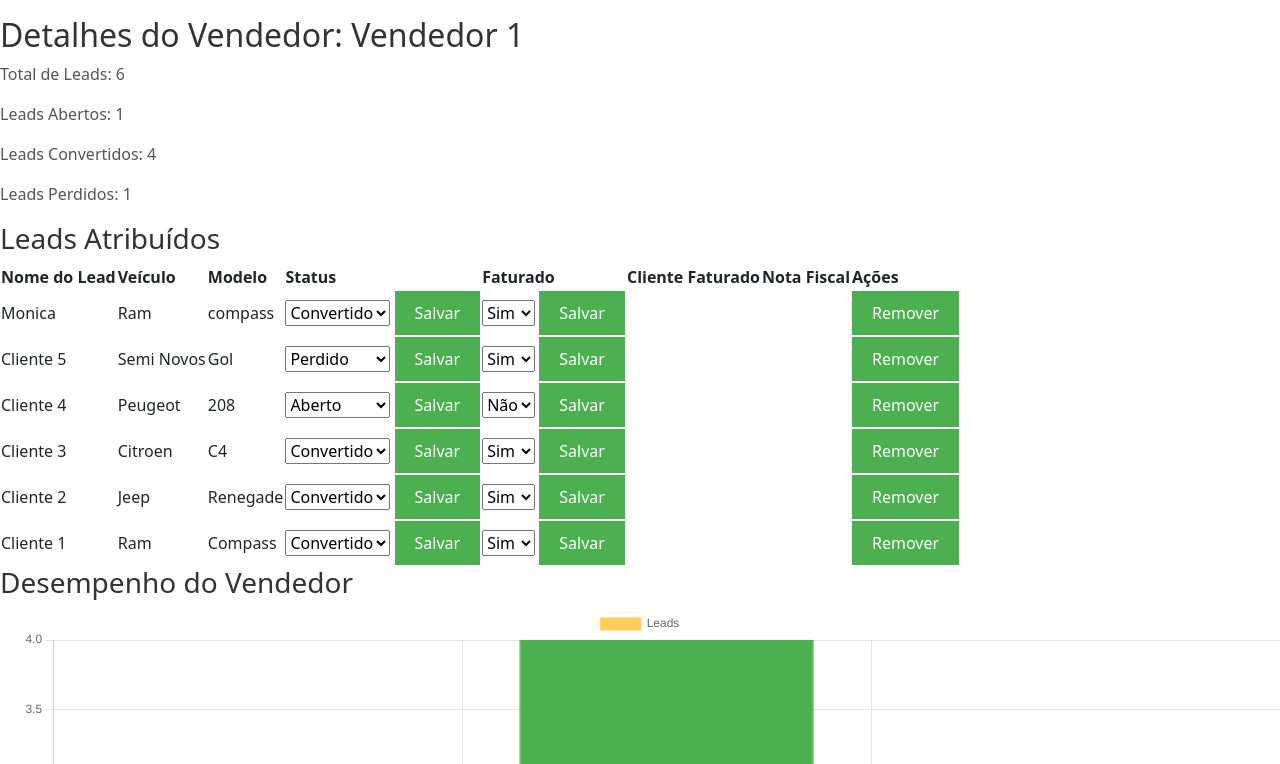
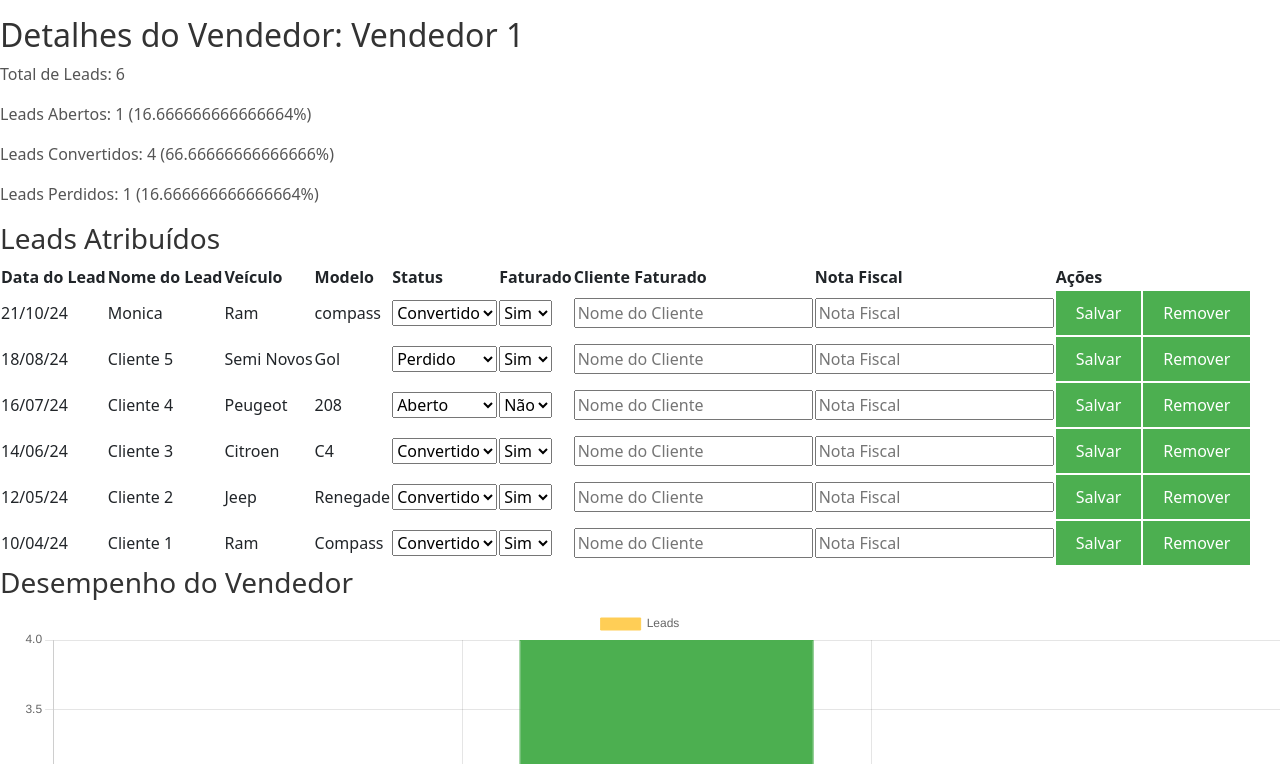
Before and after one commit to SWEThiago/projeto-monica-2.0, a Flask app: page /vendedores/1 in a window 1280 px wide. Shown: the part 160-924 px from the top of the page. Run offline with Flask 3, Linux system fonts and the light colour scheme.

Commit message:
atualizando vendedores detalhes

```diff
--- a/app.py
+++ b/app.py
@@ -65,7 +65,12 @@ def detalhes_vendedor(vendedor_id):
         if (not inicio or datetime.strptime(lead['data_lead'], '%Y-%m-%d') >= inicio) and
            (not fim or datetime.strptime(lead['data_lead'], '%Y-%m-%d') <= fim)
     ]
-    leads_filtrados.sort(key=lambda lead: datetime.strptime(lead['data_lead'], '%Y-%m-%d'), reverse=True)
+
+    # Converter data_lead para datetime
+    for lead in leads_filtrados:
+        lead['data_lead'] = datetime.strptime(lead['data_lead'], '%Y-%m-%d')
+
+    leads_filtrados.sort(key=lambda lead: lead['data_lead'], reverse=True)
 
     total_leads = len(leads_filtrados)
     aberto, convertido, perdido = calcular_metricas_por_vendedor(leads_filtrados)
@@ -123,7 +128,7 @@ def atualizar_lead(vendedor_id):
                 if lead['id'] == lead_id:
                     lead['status'] = request.form.get(f'status_{lead_id}')
                     lead['faturado'] = request.form.get(f'faturado_{lead_id}')
-                    lead['cliente_faturado'] = request.form.get(f'cliente_faturado_{lead_id}', '') if request.form.get(f'faturado_{lead_id}') == 'Sim' else ''
+                    lead['cliente_faturado'] = request.form.get(f'cliente_faturado_{lead_id}', '')
                     lead['nota_fiscal'] = request.form.get(f'nota_fiscal_{lead_id}', '')
                     salvar_dados(dados)
                     return redirect(url_for('detalhes_vendedor', vendedor_id=vendedor_id))
--- a/dados.json
+++ b/dados.json
@@ -286,26 +286,14 @@
                 "nota_fiscal": ""
             },
             {
-                "id": 6,
-                "data_lead": "2024-10-21",
+                "id": 4,
+                "data_lead": "2024-10-23",
                 "nome": "Monica",
                 "contato": "teste@gmail.com",
                 "veiculo": "Ram",
-                "modelo": "gol",
-                "status": "Convertido",
-                "faturado": null,
-                "cliente_faturado": "",
-                "nota_fiscal": ""
-            },
-            {
-                "id": 7,
-                "data_lead": "2024-10-21",
-                "nome": "Thiago teste",
-                "contato": "teste@gmail.com",
-                "veiculo": "Ram",
-                "modelo": "gol",
-                "status": "Convertido",
-                "faturado": null,
+                "modelo": "compass",
+                "status": "Aberto",
+                "faturado": "Nao",
                 "cliente_faturado": "",
                 "nota_fiscal": ""
             }
--- a/templates/vendedor_detalhes.html
+++ b/templates/vendedor_detalhes.html
@@ -6,15 +6,16 @@
 
     <div class="leads-info">
         <p>Total de Leads: {{ total_leads }}</p>
-        <p>Leads Abertos: {{ quantidade_aberto }}</p>
-        <p>Leads Convertidos: {{ quantidade_convertido }}</p>
-        <p>Leads Perdidos: {{ quantidade_perdido }}</p>
+        <p>Leads Abertos: {{ quantidade_aberto }} ({{ (quantidade_aberto / total_leads) * 100 if total_leads > 0 else 0 }}%)</p>
+        <p>Leads Convertidos: {{ quantidade_convertido }} ({{ (quantidade_convertido / total_leads) * 100 if total_leads > 0 else 0 }}%)</p>
+        <p>Leads Perdidos: {{ quantidade_perdido }} ({{ (quantidade_perdido / total_leads) * 100 if total_leads > 0 else 0 }}%)</p>
     </div>
 
     <h3>Leads Atribuídos</h3>
     <table class="table-leads">
         <thead>
             <tr>
+                <th>Data do Lead</th>
                 <th>Nome do Lead</th>
                 <th>Veículo</th>
                 <th>Modelo</th>
@@ -28,32 +29,35 @@
         <tbody>
             {% for lead in leads %}
             <tr>
+                <form method="POST" action="{{ url_for('atualizar_lead', vendedor_id=vendedor.id) }}">
+                    <input type="hidden" name="lead_id" value="{{ lead.id }}">
+                    <td>{{ lead.data_lead.strftime('%d/%m/%y') }}</td>
                     <td>{{ lead.nome }}</td>
                     <td>{{ lead.veiculo }}</td>
                     <td>{{ lead.modelo }}</td>
                     <td>
-                    <form method="POST" action="{{ url_for('atualizar_lead', vendedor_id=vendedor.id) }}">
-                        <input type="hidden" name="lead_id" value="{{ lead.id }}">
                         <select name="status_{{ lead.id }}">
                             <option value="Aberto" {% if lead.status == 'Aberto' %}selected{% endif %}>Aberto</option>
                             <option value="Convertido" {% if lead.status == 'Convertido' %}selected{% endif %}>Convertido</option>
                             <option value="Perdido" {% if lead.status == 'Perdido' %}selected{% endif %}>Perdido</option>
                         </select>
-                        <button type="submit">Salvar</button>
-                    </form>
                     </td>
                     <td>
-                    <form method="POST" action="{{ url_for('atualizar_lead', vendedor_id=vendedor.id) }}">
-                        <input type="hidden" name="lead_id" value="{{ lead.id }}">
                         <select name="faturado_{{ lead.id }}">
                             <option value="Sim" {% if lead.faturado == 'Sim' %}selected{% endif %}>Sim</option>
                             <option value="Nao" {% if lead.faturado == 'Nao' %}selected{% endif %}>Não</option>
                         </select>
-                        <button type="submit">Salvar</button>
+                    </td>
+                    <td>
+                        <input type="text" name="cliente_faturado_{{ lead.id }}" value="{{ lead.cliente_faturado }}" placeholder="Nome do Cliente">
+                    </td>
+                    <td>
+                        <input type="text" name="nota_fiscal_{{ lead.id }}" value="{{ lead.nota_fiscal }}" placeholder="Nota Fiscal">
+                    </td>
+                    <td>
+                        <button type="submit" class="botao-salvar">Salvar</button>
+                    </td>
                 </form>
-                </td>
-                <td>{{ lead.cliente_faturado }}</td>
-                <td>{{ lead.nota_fiscal }}</td>
                 <td>
                     <form method="POST" action="{{ url_for('remover_lead', vendedor_id=vendedor.id, lead_id=lead.id) }}">
                         <button type="submit" class="botao-remover">Remover</button>
@@ -62,7 +66,7 @@
             </tr>
             {% else %}
             <tr>
-                <td colspan="8">Nenhum lead encontrado.</td>
+                <td colspan="9">Nenhum lead encontrado.</td>
             </tr>
             {% endfor %}
         </tbody>
@@ -75,9 +79,10 @@
 </div>
 
 <script>
-    // Exemplo de script para gerar o gráfico de desempenho do vendedor (usando Chart.js)
     document.addEventListener('DOMContentLoaded', function () {
+        const totalLeads = {{ total_leads }};
         const ctx = document.getElementById('graficoPerformanceVendedor').getContext('2d');
+
         new Chart(ctx, {
             type: 'bar',
             data: {
@@ -92,6 +97,17 @@
             },
             options: {
                 responsive: true,
+                plugins: {
+                    tooltip: {
+                        callbacks: {
+                            label: function(tooltipItem) {
+                                const valor = tooltipItem.raw;
+                                const porcentagem = (valor / totalLeads * 100).toFixed(2);
+                                return `${valor} Leads (${porcentagem}%)`;
+                            }
+                        }
+                    }
+                },
                 scales: {
                     x: {
                         title: {
```
Lines whose indentation alone changed are shown as unchanged.
